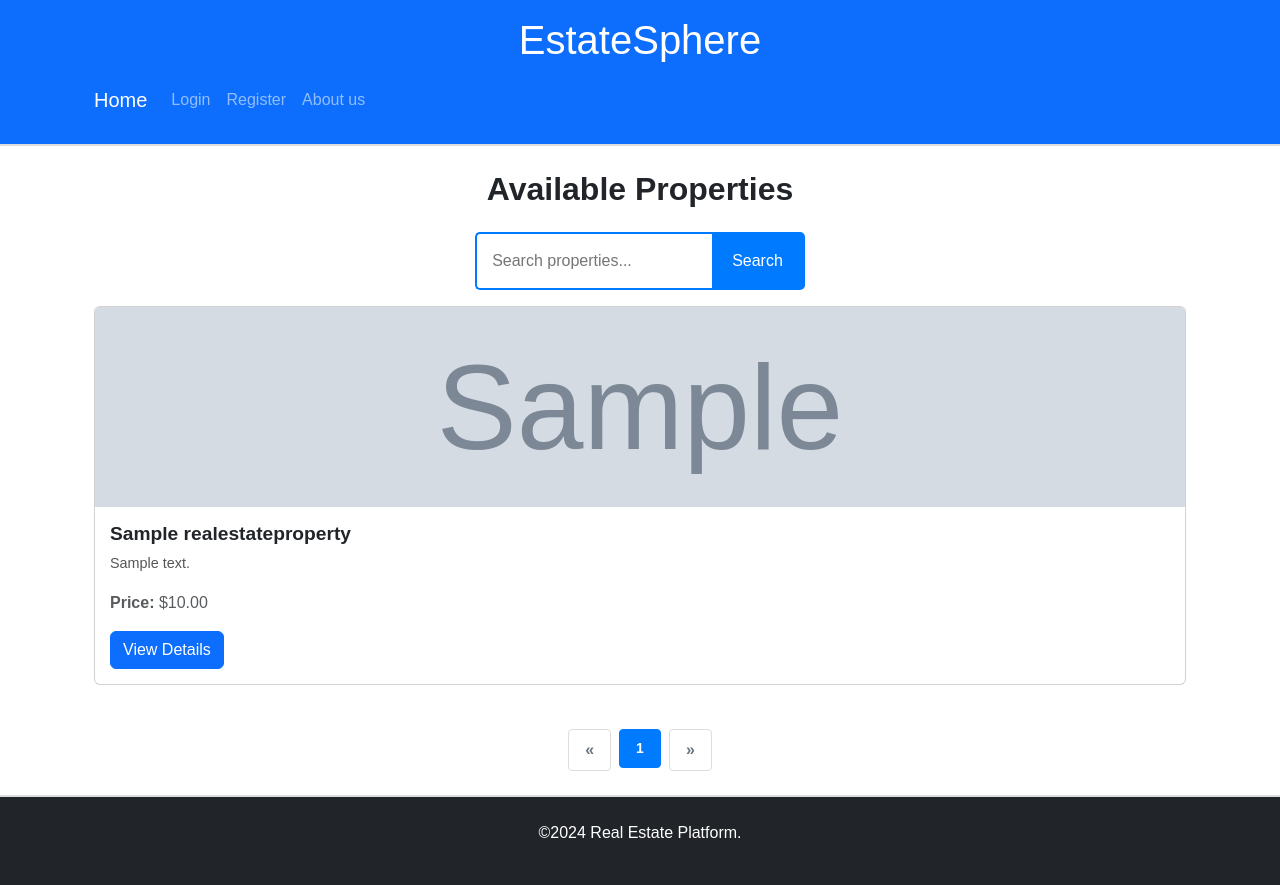
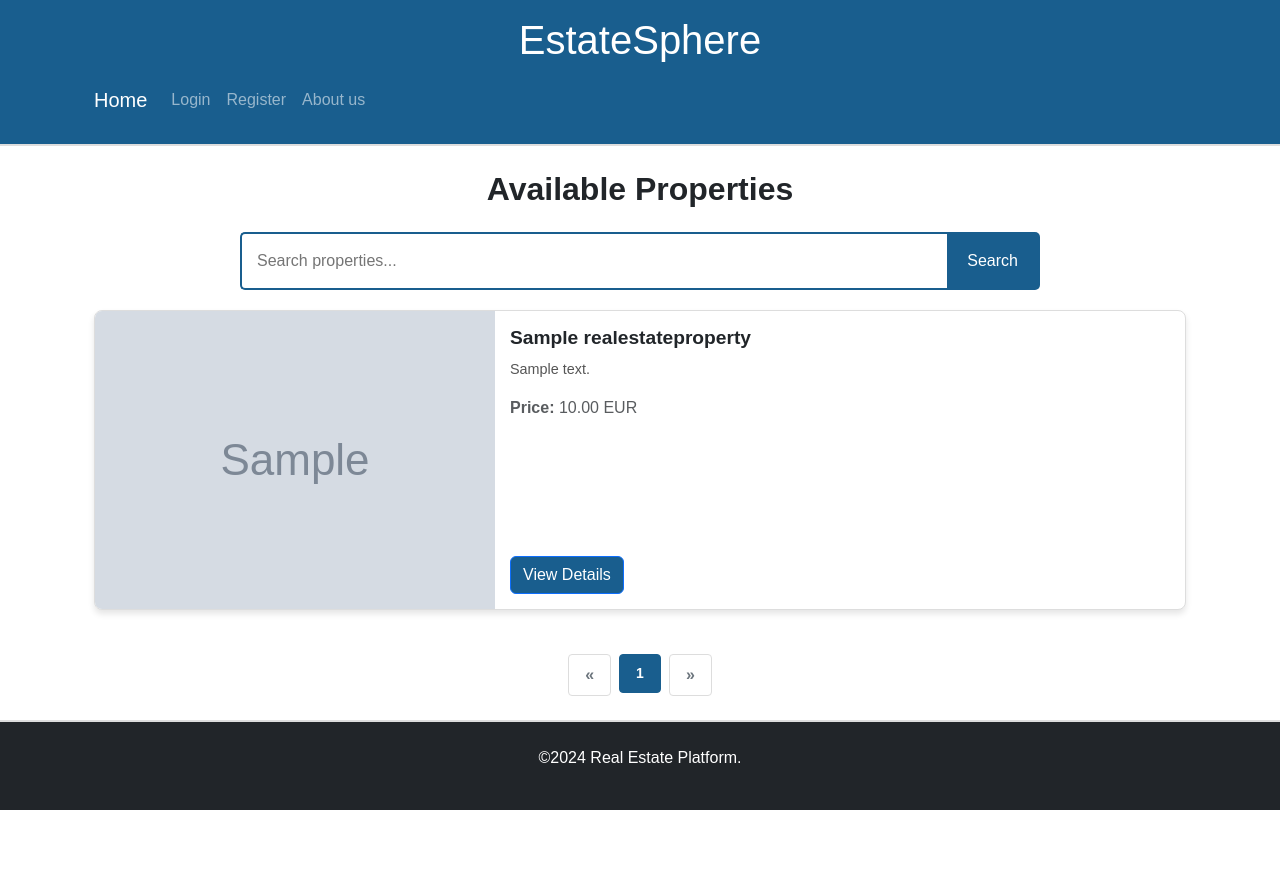
Before and after one commit to albert-dimitrov/EstateSphereProject, a Django app: page / in a window 1280 px wide. After the commit the page ends 810 px from the top, so only its background shows below. Run offline with Django 5.2, Linux system fonts and the light colour scheme; tables that the repository leaves empty hold one stand-in row (values such as "Sample post"); grey boxes marked "Sample" are stand-in pictures.

Commit message:
Change: Changed one of the main colors

```diff
--- a/estatesphere/estatesphere/common/views.py
+++ b/estatesphere/estatesphere/common/views.py
@@ -9,7 +9,7 @@ class HomePageView(ListView):
     model = RealEstateProperty
     template_name = 'common/home-page.html'
     context_object_name = 'all_properties'
-    paginate_by = 1
+    paginate_by = 5
 
     def get_context_data(self, **kwargs):
         context = super().get_context_data(**kwargs)
--- a/estatesphere/static/css/home.css
+++ b/estatesphere/static/css/home.css
@@ -4,11 +4,13 @@ body {
 
 header {
     border-bottom: 2px solid #ddd;
+    background: #195E8E;
 }
 
 footer {
     border-top: 2px solid #ddd;
 }
+
 /* Centering the title */
 .container h2 {
     text-align: center;
@@ -17,58 +19,70 @@ footer {
 
 /* Search bar container */
 .search-bar {
-    display: flex;
-    justify-content: center;
-    margin: 20px ;
-    max-width: 1000px; /* Increased width */
-    margin: 0 auto; /* Center it horizontally */
+    display: flex; /* Align input and button horizontally */
+    justify-content: center; /* Center the elements inside */
+    align-items: stretch; /* Ensure both input and button match height */
+    margin: 20px auto; /* Add vertical margin and center it horizontally */
+    max-width: 800px; /* Wider max width */
+    width: 100%; /* Stretch to the full width of the parent container */
+    height: auto; /* Allow height to adjust with content */
+}
+.search-bar div {
+    width: 100%; /* Allow full width */
+    height: auto; /* Remove fixed height if set */
+    padding: 0; /* Reset any extra padding */
+    margin: 0; /* Reset margins */
+    display: flex; /* Align children properly */
+    align-items: center; /* Vertically align children */
+    justify-content: space-between; /* Distribute space inside */
+    box-sizing: border-box; /* Include padding and border in dimensions */
+}
+/* Input field styling */
+.search-bar input[type="text"] {
+    border: 2px solid #195E8E;
+    border-right: none;
+    border-radius: 5px 0 0 5px;
+    padding: 15px; /* Adjust padding to set height */
+    font-size: 16px;
+    outline: none;
+    width: 100%; /* Allow input to take full available space */
+    height: auto; /* Allow height to adjust based on padding */
+    box-sizing: border-box; /* Include padding in width/height */
+    flex: 1; /* Make input stretch to fill space */
 }
 
-/* Remove label styling */
+/* Hide labels in the form */
 .search-bar label {
     display: none;
 }
 
-/* Search bar input styling */
-.search-bar input[type="text"] {
-    border: 2px solid #007bff;
-    border-right: none;
-    border-radius: 5px 0 0 5px;
-    padding: 15px; /* Increased padding for height */
-    font-size: 16px;
-    outline: none;
-    width: 100%; /* Make input field much wider */
-    transition: 0.3s ease;
-    box-sizing: border-box; /* Ensure padding is included in width calculation */
-}
-
-/* Focus effect on input */
+/* Focus styling for input */
 .search-bar input[type="text"]:focus {
-    border-color: #0056b3;
+    border-color: #195E8E;
     box-shadow: 0 0 5px rgba(0, 91, 187, 0.5);
 }
 
-/* Search button styling */
+/* Button styling */
 .search-bar button {
-    border: 2px solid #007bff;
+    border: 2px solid #195E8E;
     border-left: none;
-    background-color: #007bff;
+    background-color: #195E8E;
     color: white;
-    padding: 15px 20px; /* Match button height to input field */
+    padding: 15px 20px; /* Match padding to input */
     font-size: 16px;
     border-radius: 0 5px 5px 0;
     cursor: pointer;
     transition: 0.3s ease;
     flex-shrink: 0; /* Prevent shrinking of button */
-    height: 100%; /* Make button height match the input field */
-    box-sizing: border-box; /* Ensure padding is included in height calculation */
+    height: auto; /* Ensures button height matches the input */
+    box-sizing: border-box; /* Includes padding in height calculation */
     margin-left: -2px; /* Remove gap between input and button */
 }
 
 /* Button hover effect */
 .search-bar button:hover {
-    background-color: #0056b3;
-    border-color: #0056b3;
+    background-color: #004a9b;
+    border-color: #004a9b;
 }
 
 /* General styles for pagination */
@@ -80,7 +94,7 @@ footer {
 
 /* Pagination link styling */
 .pagination .page-item .page-link {
-    color: #007bff;  /* Blue color for normal links */
+    color: #195E8E;  /* Blue color for normal links */
     background-color: #fff;  /* White background */
     border: 1px solid #ddd;  /* Light border */
     padding: 8px 16px;
@@ -93,15 +107,15 @@ footer {
 /* Hover effect on page links */
 .pagination .page-item .page-link:hover {
     color: #fff;
-    background-color: #007bff;  /* Blue background on hover */
-    border-color: #007bff;
+    background-color: #195E8E;  /* Blue background on hover */
+    border-color: #195E8E;
 }
 
 /* Active (current) page styling */
 .pagination .page-item.active .page-link {
     color: #fff;
-    background-color: #007bff;  /* Blue background for active page */
-    border-color: #007bff;
+    background-color: #195E8E;  /* Blue background for active page */
+    border-color: #195E8E;
     font-weight: bold;  /* Bold text for current page */
 }
 
@@ -124,27 +138,65 @@ footer {
 /* Adding a hover effect to the step-links (Previous/Next buttons) */
 .pagination .page-item .page-link[aria-label="Previous"]:hover,
 .pagination .page-item .page-link[aria-label="Next"]:hover {
-    background-color: #0056b3; /* Darker blue for step-links */
+    background-color: #195E8E; /* Darker blue for step-links */
     color: #fff;
 }
 
-.fixed-size-img {
-    width: 100%;         /* Ensures the image takes up 100% of its container's width */
-    height: 200px;       /* Fixed height for the images */
-    object-fit: cover;   /* Maintains the aspect ratio while filling the area */
+.horizontal-card {
+    display: flex;
+    flex-direction: row; /* Ensures the card is horizontal */
+    align-items: stretch; /* Ensures the content fills the height */
+    border: 1px solid #ddd; /* Optional: adds a light border */
+    border-radius: 8px; /* Optional: makes corners rounded */
+    overflow: hidden; /* Ensures no content overflows */
+    box-shadow: 0 4px 6px rgba(0, 0, 0, 0.1); /* Optional: subtle shadow */
+    height: 300px
 }
 
-/* Optional: Card body text styling */
+/* Fixed size for the left-side image */
+.card-img-left {
+    width: 400px; /* Fixed width for the image */
+    height: auto; /* Keeps the aspect ratio */
+    object-fit: cover; /* Ensures the image scales nicely */
+}
+
+/* Card body styling */
 .card-body {
+    flex: 1; /* Ensures the card body takes up remaining space */
     padding: 15px;
+    display: flex;
+    flex-direction: column; /* Stack content vertically */
+    justify-content: center; /* Vertically align text in the card */
 }
+
+
 
 .card-title {
     font-size: 1.2rem;
     font-weight: bold;
+    margin-bottom: 10px;
 }
 
 .card-text {
     font-size: 0.9rem;
     color: #555;
+    margin-bottom: 15px;
 }
+
+.card-body .btn {
+    align-self: flex-start; /* Align the button to the left */
+    margin-top: auto; /* Push the button to the bottom of the card body if needed */
+    background: #195E8E;
+}
+
+/* Optional: Responsive Adjustments */
+@media (max-width: 768px) {
+    .horizontal-card {
+        flex-direction: column; /* Stack image and content vertically on smaller screens */
+    }
+
+    .card-img-left {
+        width: 100%; /* Full width for smaller screens */
+        height: 200px; /* Fixed height for consistency */
+    }
+}
--- a/estatesphere/templates/common/base.html
+++ b/estatesphere/templates/common/base.html
@@ -9,7 +9,7 @@
     <link rel="stylesheet" href="{% static 'css/styles.css' %}">
 </head>
 <body>
-     <header class="bg-primary text-white py-3">
+     <header class="text-white py-3">
          {% include 'common/nav.html' %}
      </header>
 
--- a/estatesphere/templates/common/home-page.html
+++ b/estatesphere/templates/common/home-page.html
@@ -8,7 +8,7 @@
 
     <!-- Search Bar -->
     <form method="get" class="search-bar">
-        {{ search_form.as_p }}
+        {{ search_form }}
         <button type="submit">Search</button>
     </form>
 
--- a/estatesphere/templates/common/properties-display.html
+++ b/estatesphere/templates/common/properties-display.html
@@ -1,13 +1,30 @@
 {% load static %}
 
-<div class="row-md-4 mb-4">
-    <div class="card">
-        <!-- Fixed size image -->
-        <img src="{{ property.image }}" class="card-img-top fixed-size-img" alt="{{ property.title }}">
+{#<div class="row-md-4 mb-4">#}
+{#    <div class="card">#}
+{#        <!-- Fixed size image -->#}
+{#        <img src="{{ property.image }}" class="card-img-left" alt="{{ property.title }}">#}
+{#        <div class="card-body">#}
+{#            <h5 class="card-title">{{ property.title }}</h5>#}
+{#            <p class="card-text">{{ property.description|truncatechars:100 }}</p>#}
+{#            <p class="text-muted"><strong>Price:</strong> ${{ property.price }}</p>#}
+{#            <a href="{% url 'property-details' property.id %}" class="btn btn-primary">View Details</a>#}
+{#        </div>#}
+{#    </div>#}
+{#</div>#}
+
+<div class="col-md-12 mb-4">
+    <div class="card horizontal-card d-flex flex-row">
+        <!-- Fixed size image on the left -->
+        <img src="{{ property.image }}" class="card-img-left" alt="{{ property.title }}">
+
+        <!-- Card body content on the right -->
         <div class="card-body">
             <h5 class="card-title">{{ property.title }}</h5>
-            <p class="card-text">{{ property.description|truncatechars:100 }}</p>
-            <p class="text-muted"><strong>Price:</strong> ${{ property.price }}</p>
+            {% if property.description %}
+                <p class="card-text">{{ property.description|truncatechars:100 }}</p>
+            {% endif %}
+            <p class="text-muted"><strong>Price:</strong> {{ property.price }} EUR</p>
             <a href="{% url 'property-details' property.id %}" class="btn btn-primary">View Details</a>
         </div>
     </div>
```
